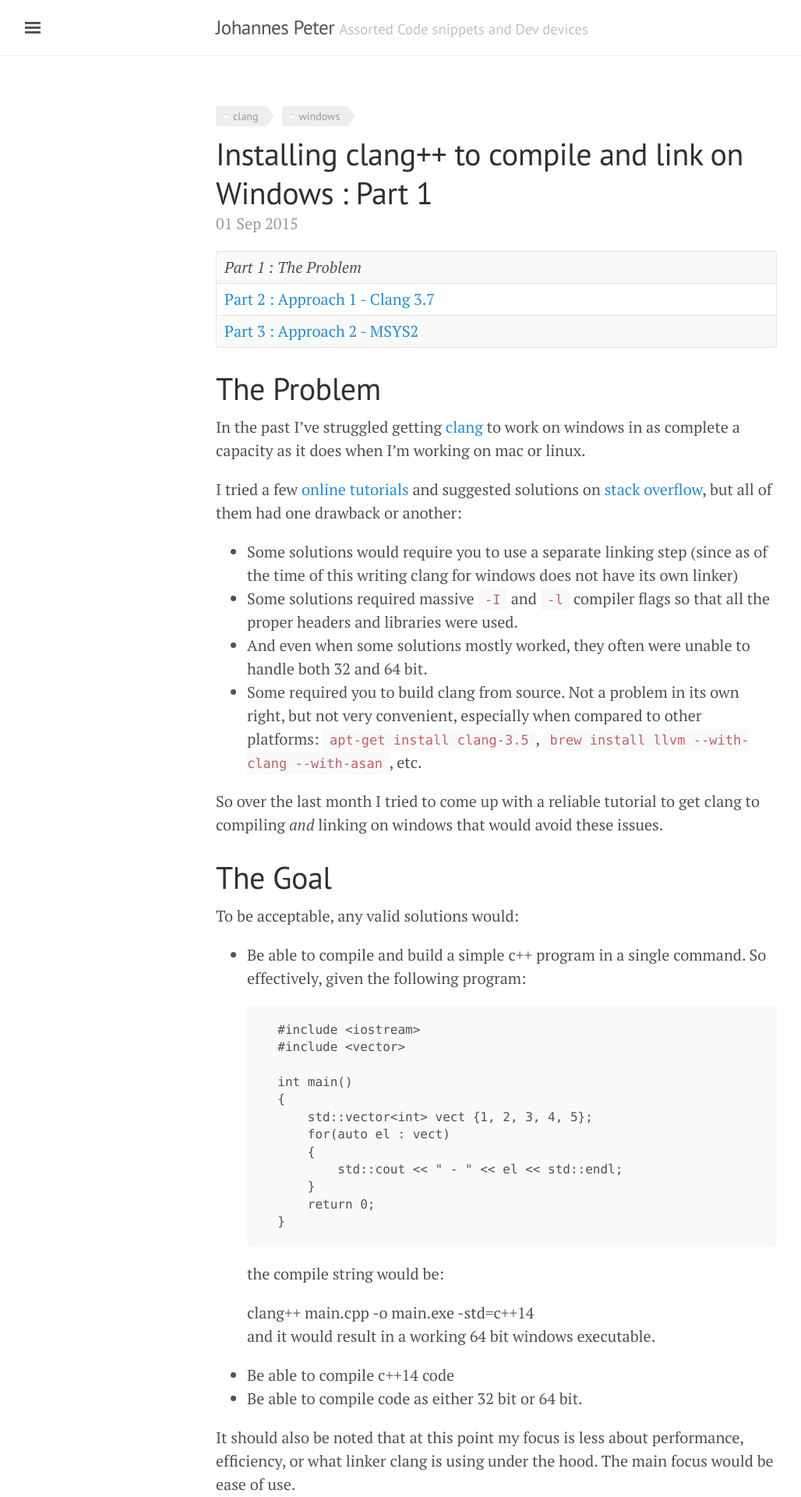
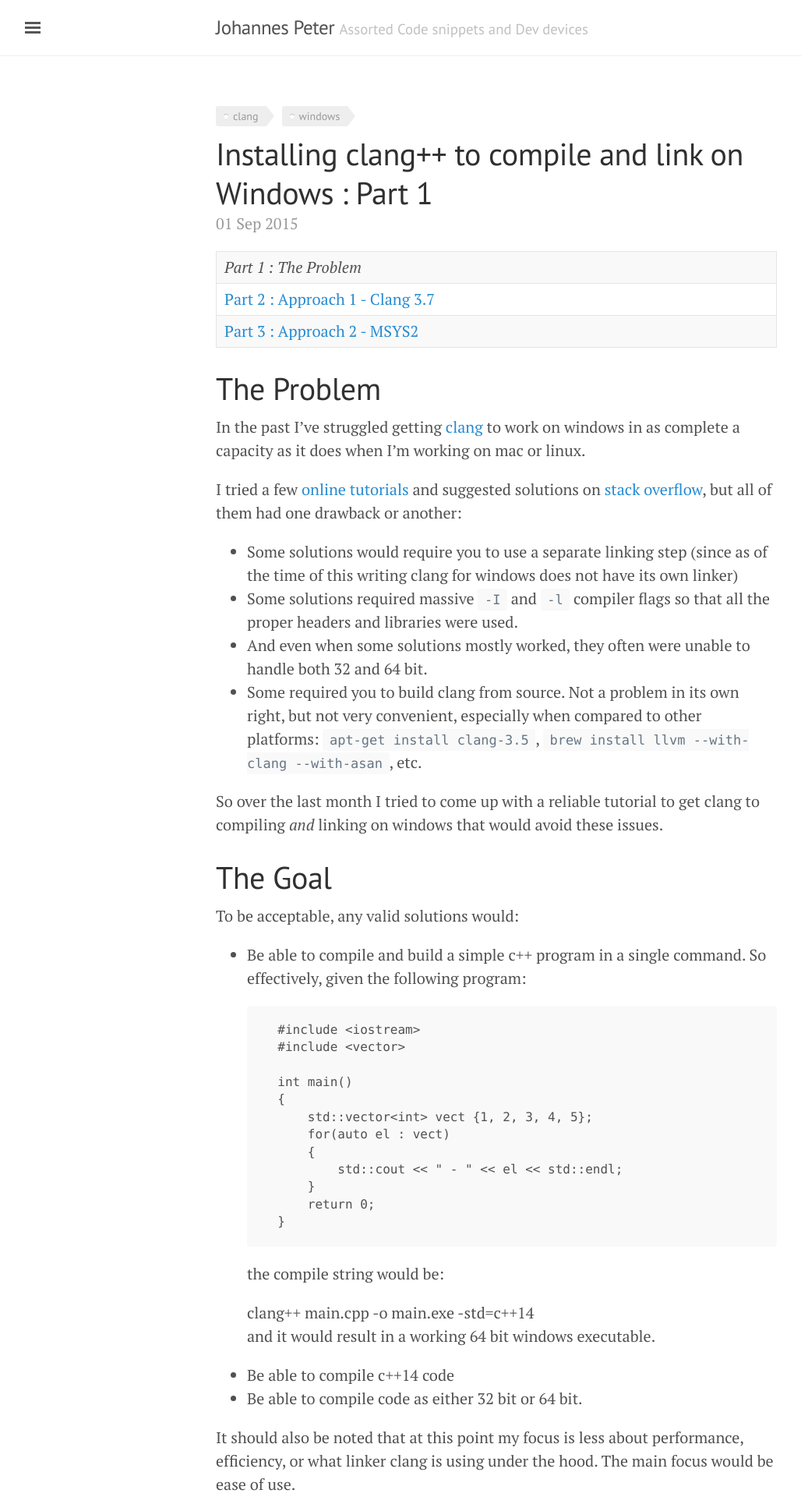
Before and after one commit to JohannesMP/com.johannesmp.blog, a Jekyll site: the page built from _posts/2015-09-01-installing-clang-on-windows-pt1.md, in a window 1280 px wide. Shown: the top 1920 px of the page at 78% size, without its empty margins (3-1031 px from the left). Built offline with Jekyll 4.4.1, drawn with Linux system fonts in a browser that asks for light colours; nearby versions of some CDN libraries; Markdown is read by kramdown in place of the engine named in the settings; comment, search, counter and statistics services are not loaded.

Commit message:
css for code display adjustments

```diff
--- a/public/css/custom.css
+++ b/public/css/custom.css
@@ -3,9 +3,11 @@
   content:"";
   display:table;
 }
+
 .clearfix:after {
   clear:both;
 }
+
 .clearfix {
   zoom:1; /* For IE 6/7 (trigger hasLayout) */
 }
--- a/public/css/poole.css
+++ b/public/css/poole.css
@@ -155,7 +155,7 @@
 code {
   padding: .25em .5em;
   font-size: 85%;
-  color: #bf616a;
+  color: #667684;
   background-color: #f9f9f9;
   border-radius: 3px;
 }
```
